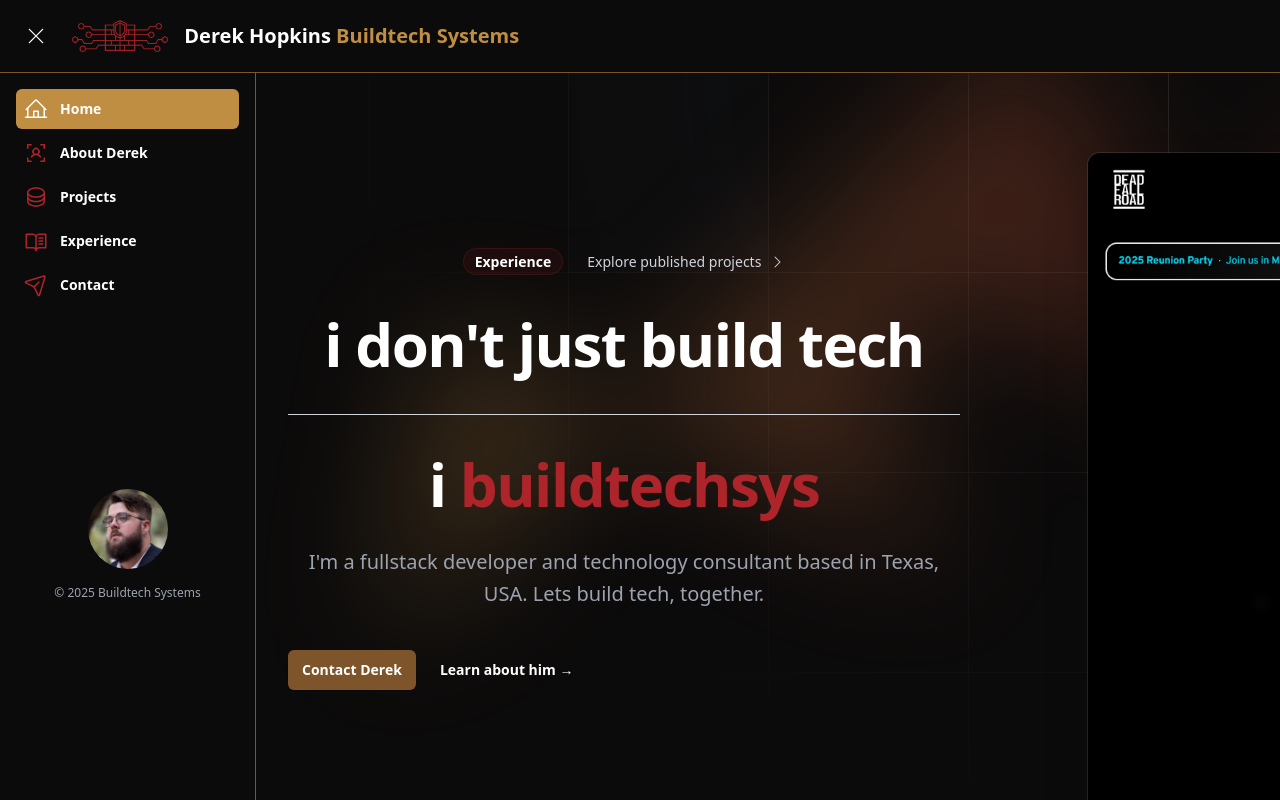
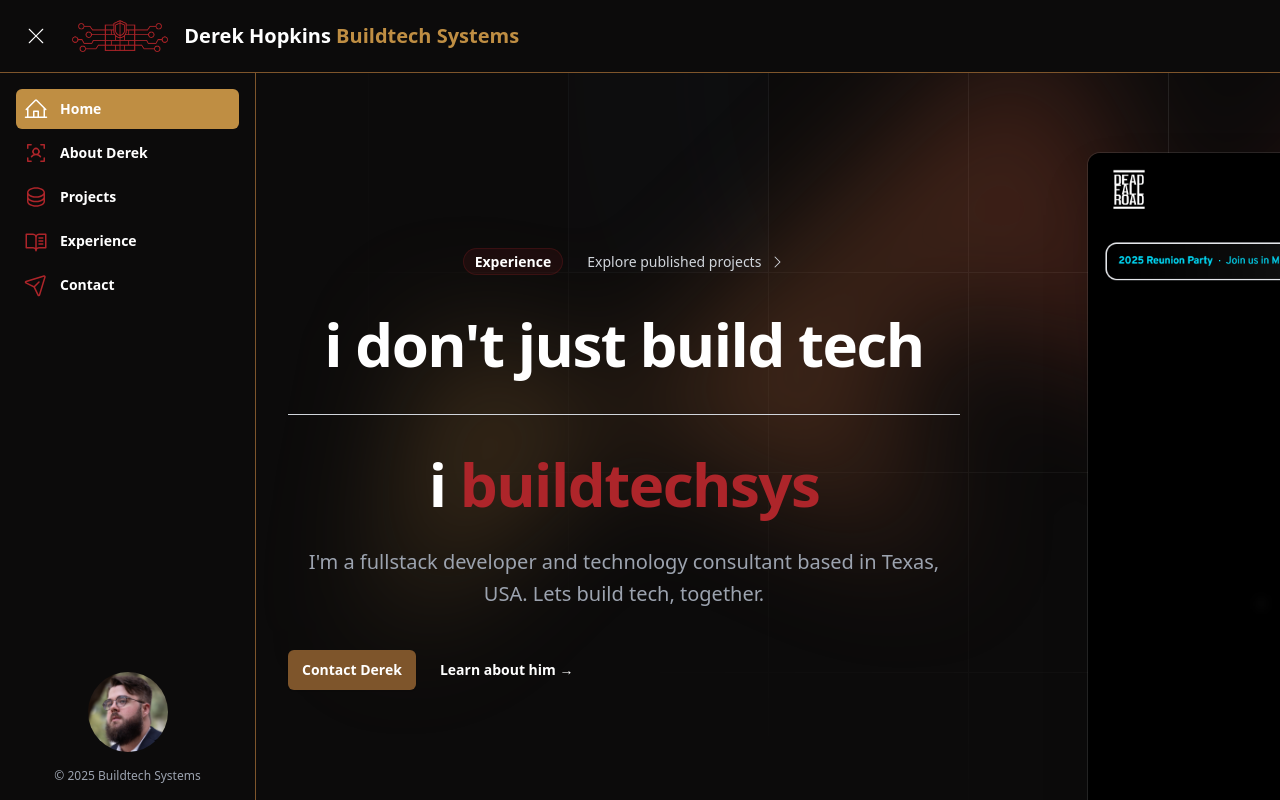
Before and after one commit to DKH707/buildtechwebsite, a React (Vite) app in the folder client/: page / in a window 1280 px wide. Built offline with nearby package versions, Linux system fonts and the light colour scheme; a web font is replaced by a local one.

Commit message:
Move copyright down on desktop

```diff
--- a/client/src/Components/Navigation.jsx
+++ b/client/src/Components/Navigation.jsx
@@ -132,7 +132,7 @@ export default function Navigation() {
                   ))}
                 </ul>
               </li>
-              <li className="lg:mt-auto my-auto">
+              <li className="mt-auto max-sm:my-auto">
                 <img src='/derek_cropped.jpg' className='rounded-full size-20 mx-auto'></img>
                 <div className="text-xs text-gray-400 px-2 pt-4">
                   © 2025 Buildtech Systems
```
